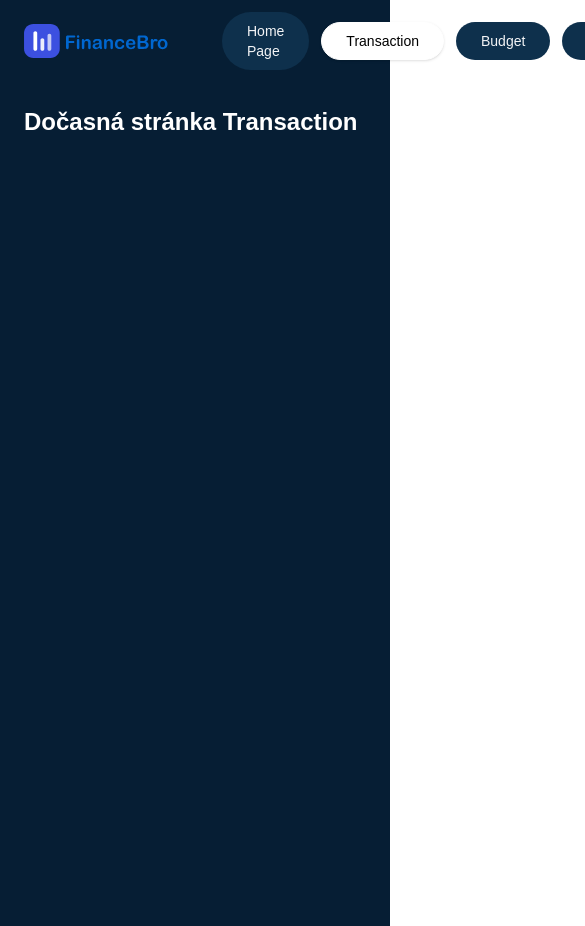
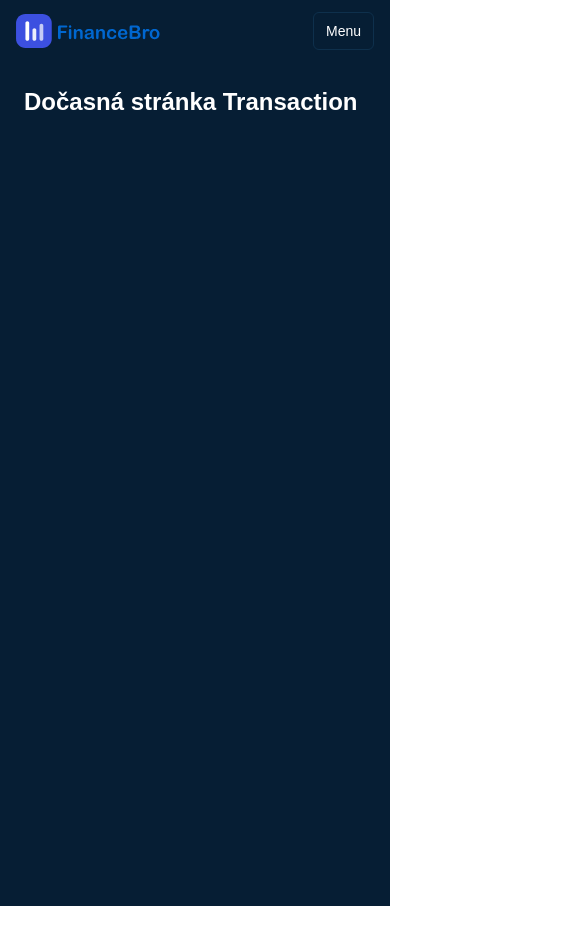
Before and after one commit to Dang-Duong/finance-bro, a Next.js app: page /transaction in a window 390 px wide. Shown: the top 926 px of the page, 585 px wide, since content can reach past the window. Built offline with nearby package versions, Linux system fonts and the light colour scheme; sample sign-in values are in the browser's storage.

Commit message:
Navbar menu for phone as per request menu added as well

```diff
--- a/app/components/Navbar.tsx
+++ b/app/components/Navbar.tsx
@@ -1,5 +1,6 @@
 "use client";
 
+import { useState } from "react";
 import Link from "next/link";
 import Image from "next/image";
 import { usePathname } from "next/navigation";
@@ -14,6 +15,7 @@ const navItems = [
 
 export default function Navbar() {
   const pathname = usePathname();
+  const [isOpen, setIsOpen] = useState(false);
 
   const baseButtonClasses =
     "rounded-full px-6 py-2 text-sm font-medium border transition-all";
@@ -21,19 +23,7 @@ export default function Navbar() {
     "bg-[#0E304C] text-gray-100 border-transparent hover:bg-[#153A5A]";
   const activeClasses = "bg-white text-black border-white shadow";
 
-  return (
-    <header className="w-full bg-[#061E34]">
-      <div className="mx-auto flex items-center gap-12 px-6 py-3">
-        <Image
-          src="/logo.svg"
-          alt="FinanceBro logo"
-          width={150}   // reduced from 350
-          height={150}
-          priority
-        />
-
-        <nav className="flex items-center gap-3">
-          {navItems.map((item) => {
+  const renderLink = (item: (typeof navItems)[number]) => {
     const isActive = pathname === item.href;
 
     return (
@@ -43,13 +33,48 @@ export default function Navbar() {
         className={`${baseButtonClasses} ${
           isActive ? activeClasses : inactiveClasses
         }`}
+        onClick={() => setIsOpen(false)}
       >
         {item.label}
       </Link>
     );
-          })}
+  };
+
+  return (
+    <header className="w-full bg-[#061E34]">
+      <div className="mx-auto flex items-center justify-between px-4 py-3 md:px-6 md:py-3">
+        <div className="flex items-center gap-6">
+          <Image
+            src="/logo.svg"
+            alt="FinanceBro logo"
+            width={150}
+            height={150}
+            priority
+          />
+
+          {/* Navigation for desktop */}
+          <nav className="hidden md:flex items-center gap-3">
+            {navItems.map(renderLink)}
           </nav>
         </div>
+
+        {/* Menu toggle for mobile view */}
+        <button
+          type="button"
+          className="md:hidden text-white border border-[#0E304C] rounded-md px-3 py-2 text-sm font-medium hover:bg-[#153A5A]"
+          onClick={() => setIsOpen((prev) => !prev)}
+          aria-label="Toggle navigation"
+        >
+          {isOpen ? "Zavřít" : "Menu"}
+        </button>
+      </div>
+
+      {/* Collapsible mobile menu */}
+      {isOpen && (
+        <nav className="md:hidden px-4 pb-4 flex flex-col gap-2">
+          {navItems.map(renderLink)}
+        </nav>
+      )}
     </header>
   );
 }
```
Lines whose indentation alone changed are shown as unchanged.
